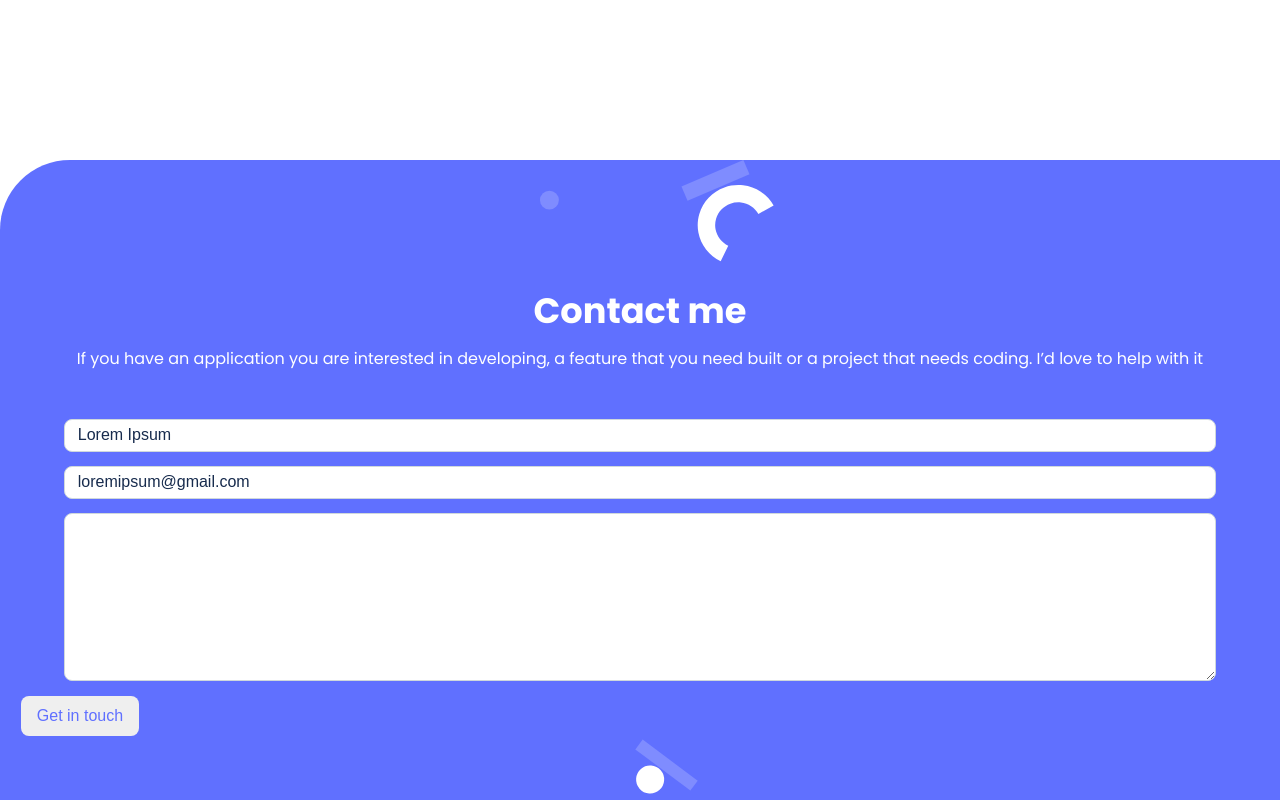
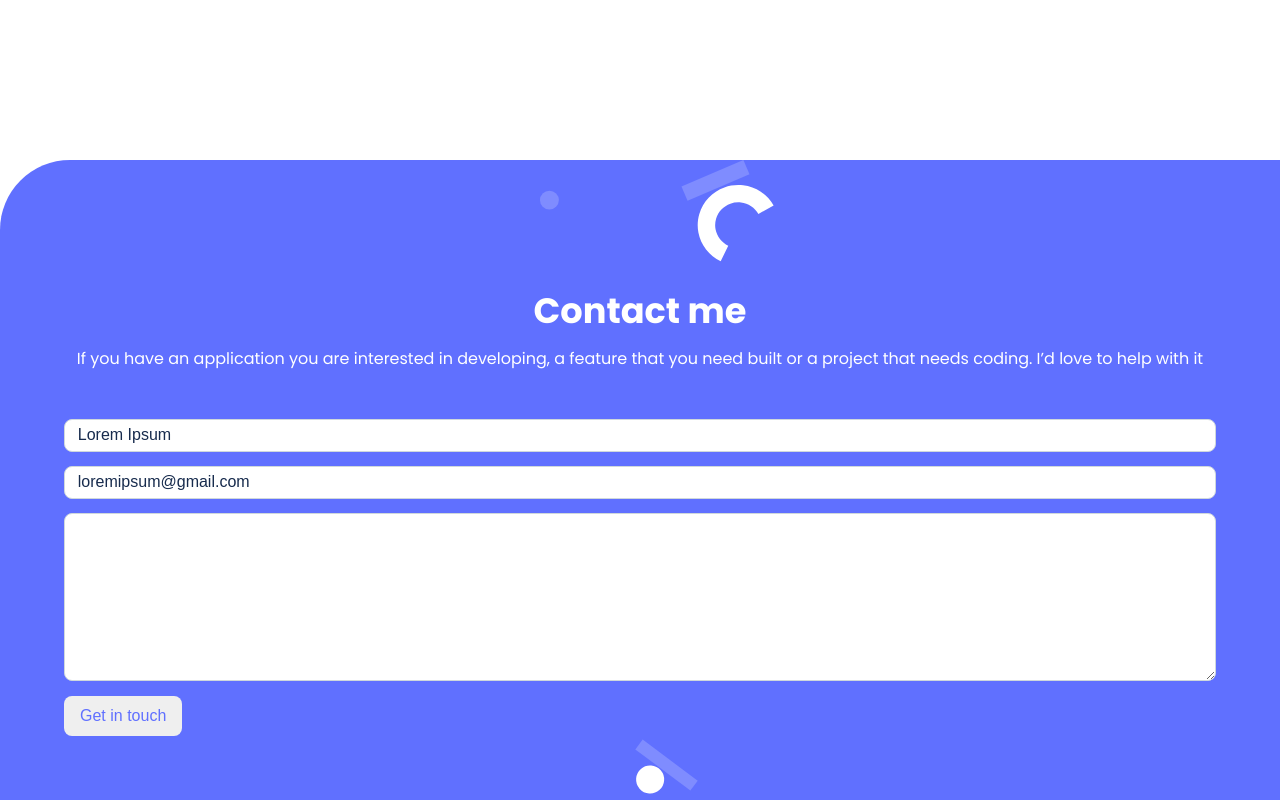
Before and after one commit to wwwdrt/mobilefirst, a website: page index.html in a window 1280 px wide. Shown: the part 4070-4870 px from the top of the page. Drawn offline with nearby package versions, Linux system fonts and the light colour scheme.

Commit message:
Fix get-in-touch button alignment issue

```diff
--- a/css/styles.css
+++ b/css/styles.css
@@ -493,7 +493,7 @@ body {
   font-weight: 500;
   color: var(--contact-btn-text);
   align-self: flex-start;
-  margin-left: 1.3rem;
+  margin-left: 5%;
 }
 
 #contact form .contact-btn:hover {
```
